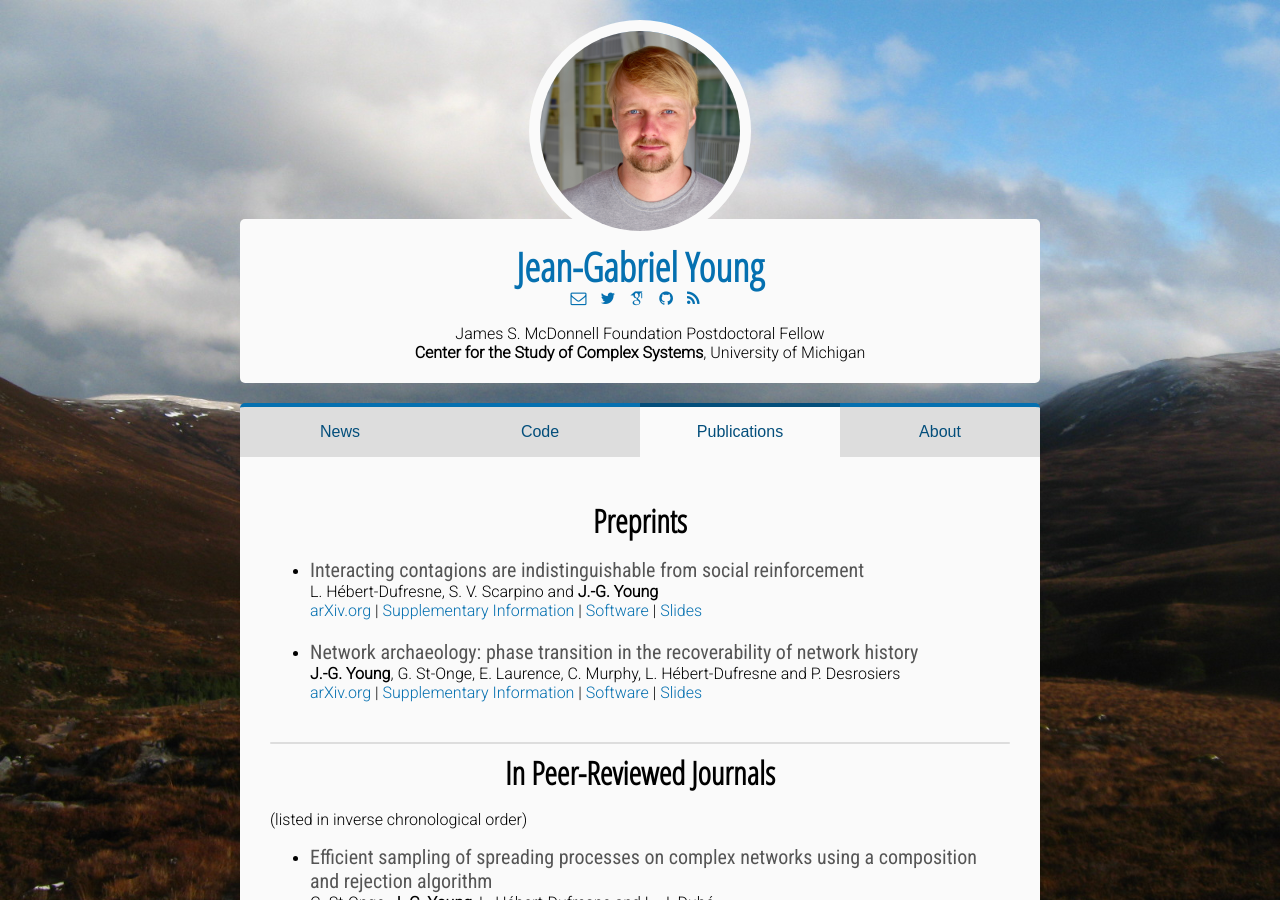
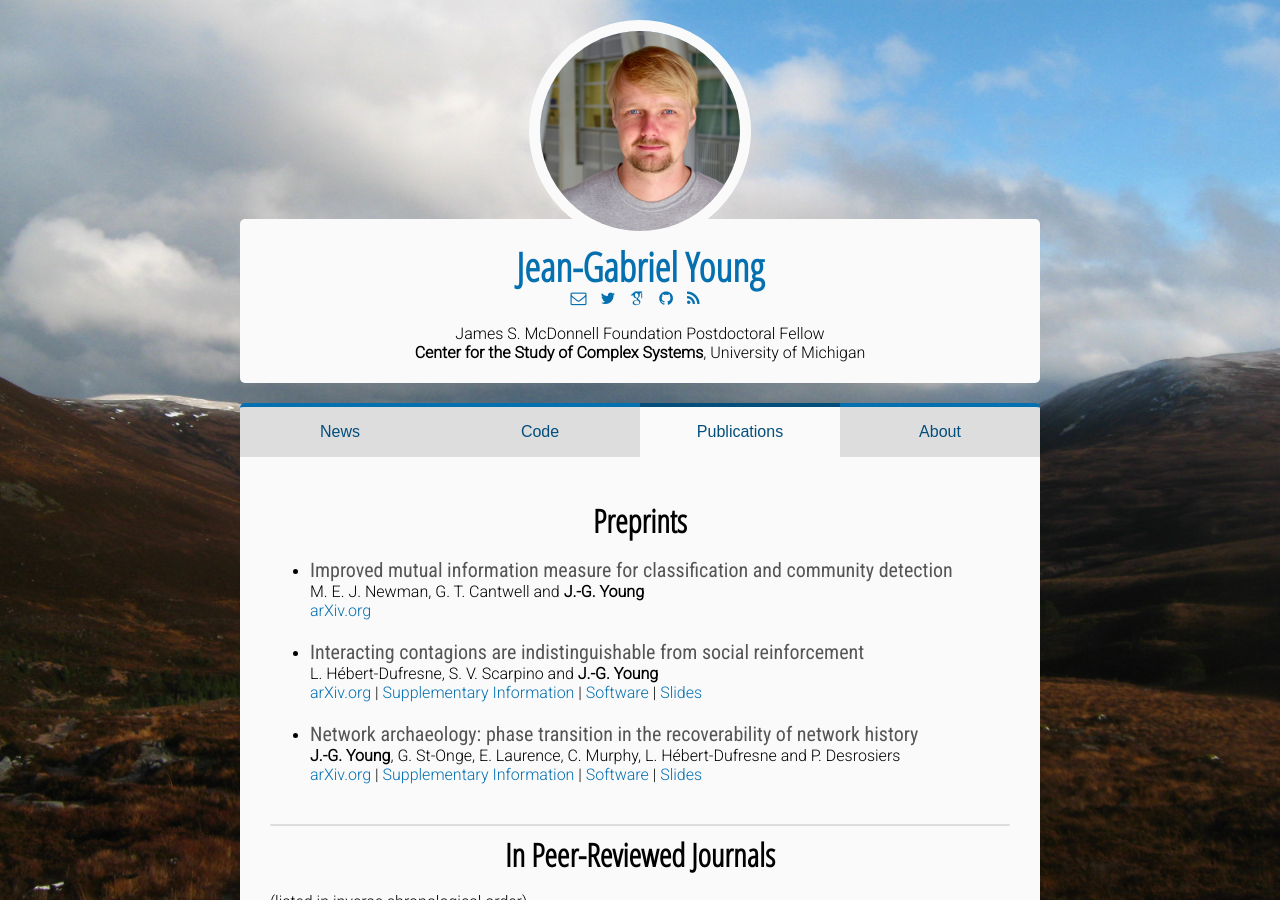
Before and after one commit to jg-you/jg-you.github.io, a Jekyll site: the page built from publications.md, in a window 1280 px wide and 900 px high. Built offline with Jekyll 4.4.1, drawn with Linux system fonts in a browser that asks for light colours; some web fonts are replaced; comment, search, counter and statistics services are not loaded.

Commit message:
RMI paper on arXiv

```diff
--- a/publications.md
+++ b/publications.md
@@ -5,6 +5,10 @@ title: Publications
 
 <span id="nav-preprints"></span>
 ## Preprints
+
+* <span class="pub-title">Improved mutual information measure for classification and community detection</span><br/>
+M. E. J. Newman, G. T. Cantwell and **J.-G. Young** <br/>
+[arXiv.org](https://arxiv.org/abs/1907.12581)
 
 * <span class="pub-title">Interacting contagions are indistinguishable from social reinforcement</span><br/>
 L. Hébert-Dufresne, S. V. Scarpino and **J.-G. Young** <br/>
```
